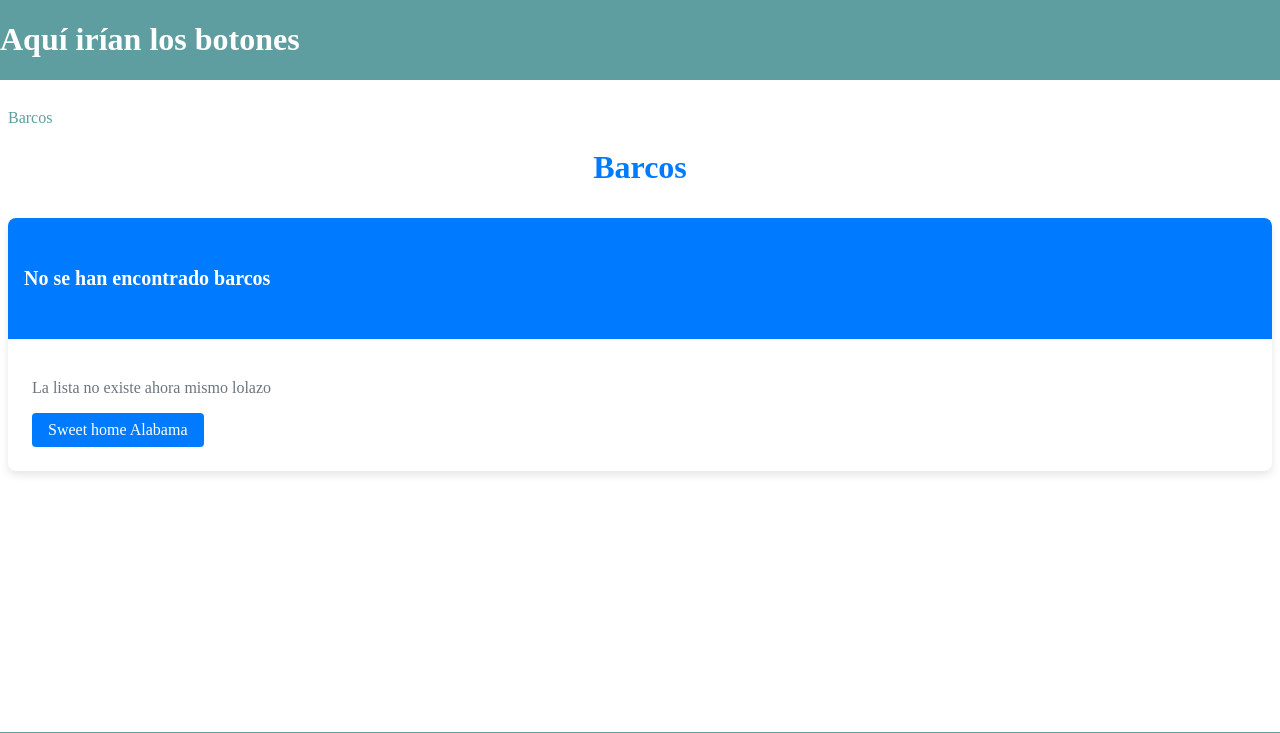
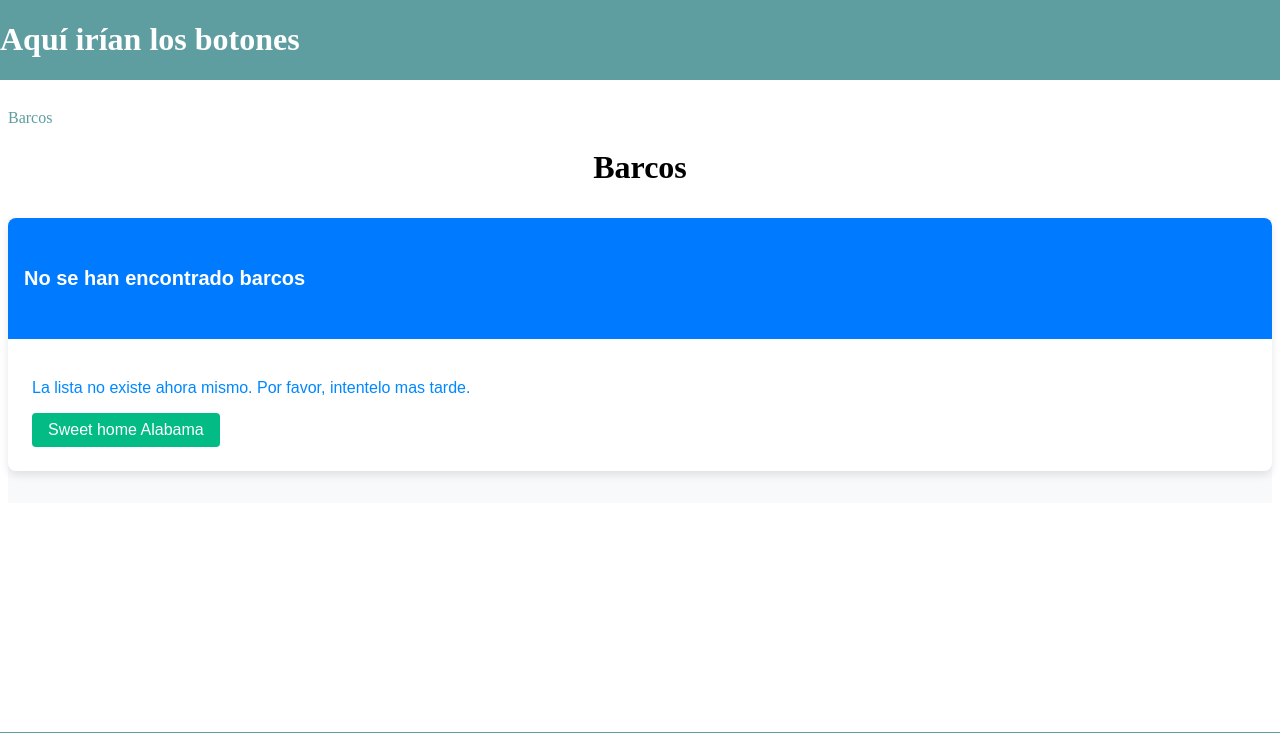
Before and after one commit to frajimmor2/NavegaTrujillo, a Django app: page /catalog/ in a window 1280 px wide. Shown: the top 733 px of the page. Run offline with Django 5.2, Linux system fonts and the light colour scheme; data that the repository does not hold is empty.

Commit message:
Modificación catalogo.css y adaptación de list.html a las clases del css

```diff
--- a/NavegaTrujilloWeb/catalog/view_templates/list.html
+++ b/NavegaTrujilloWeb/catalog/view_templates/list.html
@@ -11,11 +11,11 @@
 
 {% if ships %}
 
-<div class=" col-12">
+<div class="body_list">
 	<div class="card">
 
 		<div class="card-body">
-			<table class="table">
+			<table class="table_catalogo">
 				<thead>
 					<tr>
 						<th>Título</th>
@@ -54,14 +54,14 @@
 
 </div>
 {% else %}
-<div class="col-12 col-md-6">
+<div class="body_list">
 	<div class="card">
 		<div class="card-header">
-			<h5 class="card-title mb-0">No se han encontrado barcos</h5>
+			<h5 class="card-title">No se han encontrado barcos</h5>
 		</div>
 		<div class="card-body">
 			<p class="card-text">
-			La lista no existe ahora mismo lolazo
+			La lista no existe ahora mismo. Por favor, intentelo mas tarde.
 			</p>
 			<a href="{{"../home"}}" class="btn btn-primary">
 				Sweet home Alabama</a>
--- a/NavegaTrujilloWeb/static/css/catalog.css
+++ b/NavegaTrujilloWeb/static/css/catalog.css
@@ -8,7 +8,7 @@
 }
 
 .h1_list {
-    color: #007bff;
+    color: #000000;
     text-align: center;
     margin-bottom: 2rem;
 }
@@ -32,7 +32,7 @@
 }
 
 .btn-primary {
-    background-color: #007bff;
+    background-color: #03bb85 ;
     border: none;
     transition: background-color 0.3s;
 }
@@ -42,7 +42,7 @@
 }
 
 /* Estilos de la Tabla */
-.table {
+.table_catalogo {
     width: 70%;
     margin-bottom: 1rem;
     background-color: transparent;
@@ -97,7 +97,7 @@ i[data-feather]:hover {
 }
 
 .card-text {
-    color: #6c757d;
+    color: #0088ff;
 }
 
 /* Estilo del enlace "te devuelve al /home" */
```
